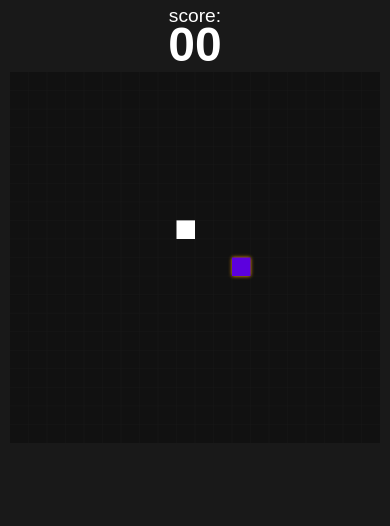
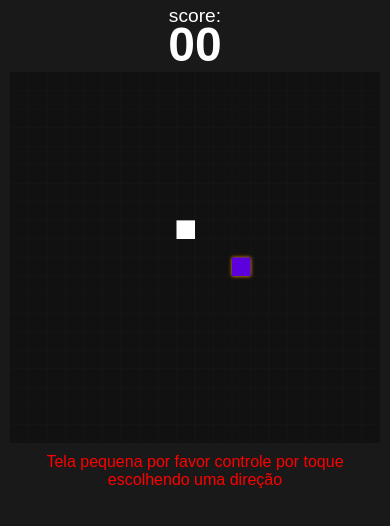
Before and after one commit to GabrielLuizFonseca/snake-war, a plain HTML site: page index.html in a window 390 px wide. Drawn offline with nearby package versions, Linux system fonts and the light colour scheme.

Commit message:
path celular

```diff
--- a/css/style.css
+++ b/css/style.css
@@ -32,6 +32,18 @@ canvas{
     display: block;
     margin-top: -10px;
 }
+.hidden {
+    display: none;
+}
+
+#mobileMessage {
+    text-align: center;
+    font-size: 16px;
+    color: #f00;
+    margin-top: 10px;
+}
+
+
 .menu-screen{
     position: absolute;
     display: none;
--- a/index.html
+++ b/index.html
@@ -24,6 +24,7 @@
         </button>
     </div>
     <canvas width="600" height="600"></canvas>
+    <p id="mobileMessage" class="hidden">Tela pequena por favor controle por toque escolhendo uma direção</p>
 
     <!-- <script src="../snake-war/js/javascript.js"></script> -->
     <script src="../snake-war/js/jscelular.js"></script>
--- a/js/jscelular.js
+++ b/js/jscelular.js
@@ -15,8 +15,6 @@ let snake = [initialPosition];
 // Variáveis para controle de toques
 let touchStartX = 0;
 let touchStartY = 0;
-
-// Funções do jogo (como drawFood, drawSnake, etc.)
 
 // Adicionando os eventos de toque corretamente
 
@@ -84,6 +82,8 @@ document.addEventListener("keydown", ({ key }) => {
 // Adicionando o controle por toque
 canvas.addEventListener("touchstart", handleTouchStart);
 canvas.addEventListener("touchmove", handleTouchMove);
+
+// Funções do jogo (como drawFood, drawSnake, etc.)
 
 const incrementScore = () => {
     score.innerText = + score.innerText + 10
@@ -244,3 +244,16 @@ buttonPlay.addEventListener("click", () => {
 
     snake = [initialPosition];
 });
+const mobileMessage = document.getElementById("mobileMessage");
+
+const checkScreenSize = () => {
+    if (window.innerWidth < 420) {
+        mobileMessage.classList.remove("hidden"); // Exibe a mensagem
+    } else {
+        mobileMessage.classList.add("hidden"); // Esconde a mensagem
+    }
+};
+
+// Verificar a tela ao carregar e quando houver redimensionamento
+window.addEventListener("load", checkScreenSize);
+window.addEventListener("resize", checkScreenSize);
```
